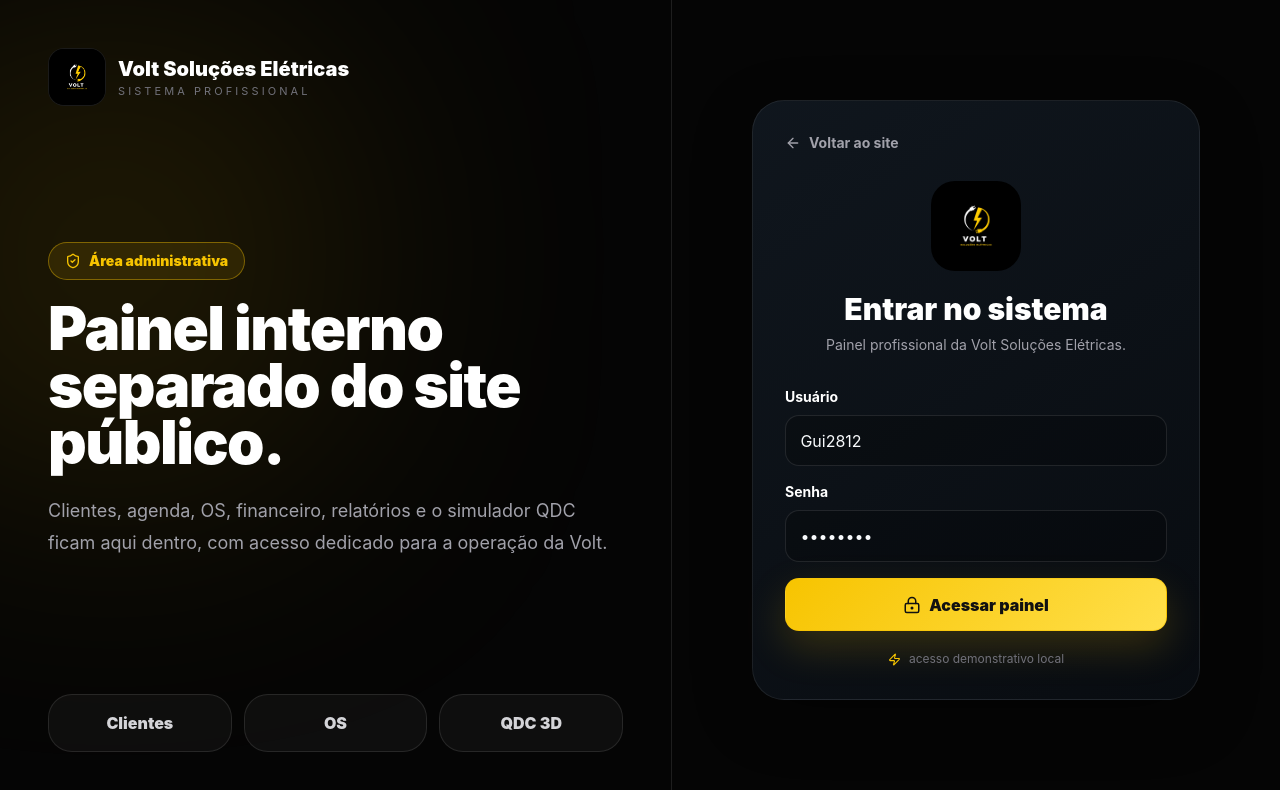
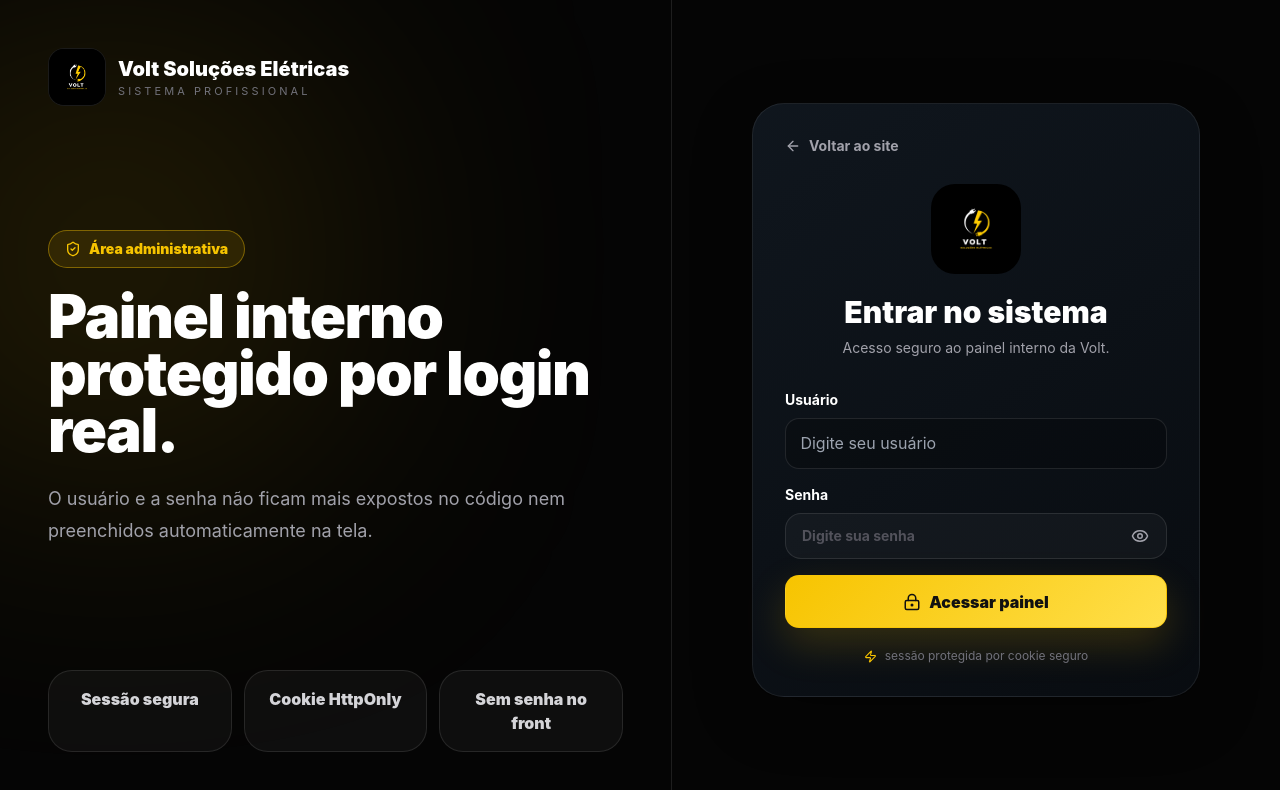
Before and after one commit to gui2812/volt-solucoes-eletricas, a Next.js app: page /login in a window 1280 px wide. Shown: the top 790 px of the page. Built offline with nearby package versions, Linux system fonts and the light colour scheme.

Commit message:
Add files via upload

```diff
--- a/app/login/page.tsx
+++ b/app/login/page.tsx
@@ -2,31 +2,123 @@
 
 import Image from "next/image";
 import Link from "next/link";
-import { useRouter } from "next/navigation";
-import { FormEvent, useState } from "react";
-import { ArrowLeft, LockKeyhole, ShieldCheck, Zap } from "lucide-react";
+import { useRouter, useSearchParams } from "next/navigation";
+import { FormEvent, Suspense, useState } from "react";
+import { ArrowLeft, Eye, EyeOff, LockKeyhole, ShieldCheck, Zap } from "lucide-react";
+
+function LoginForm() {
+  const router = useRouter();
+  const searchParams = useSearchParams();
+  const next = searchParams.get("next") || "/dashboard";
+
+  const [user, setUser] = useState("");
+  const [password, setPassword] = useState("");
+  const [showPassword, setShowPassword] = useState(false);
+  const [loading, setLoading] = useState(false);
+  const [error, setError] = useState("");
+
+  async function submit(event: FormEvent) {
+    event.preventDefault();
+    setLoading(true);
+    setError("");
+
+    try {
+      const response = await fetch("/api/auth/login", {
+        method: "POST",
+        headers: {
+          "Content-Type": "application/json"
+        },
+        body: JSON.stringify({
+          user,
+          password
+        })
+      });
+
+      const data = await response.json();
+
+      if (!response.ok) {
+        throw new Error(data.error || "Usuário ou senha incorretos.");
+      }
+
+      localStorage.removeItem("volt_logged");
+      localStorage.removeItem("volt_login_date");
+
+      router.push(next.startsWith("/") ? next : "/dashboard");
+      router.refresh();
+    } catch (requestError) {
+      setError(requestError instanceof Error ? requestError.message : "Erro ao entrar no sistema.");
+    } finally {
+      setLoading(false);
+    }
+  }
+
+  return (
+    <form onSubmit={submit} className="card-premium w-full max-w-md rounded-[2rem] p-8">
+      <Link href="/" className="mb-7 inline-flex items-center gap-2 text-sm font-bold text-zinc-400 hover:text-white">
+        <ArrowLeft size={16} /> Voltar ao site
+      </Link>
+
+      <div className="mb-8 flex flex-col items-center text-center">
+        <Image src="/img/logo.png" alt="Volt" width={90} height={90} className="rounded-3xl" />
+        <h1 className="mt-5 text-3xl font-black">Entrar no sistema</h1>
+        <p className="mt-2 text-sm text-zinc-400">Acesso seguro ao painel interno da Volt.</p>
+      </div>
+
+      <label className="mb-2 block text-sm font-bold">Usuário</label>
+      <input
+        className="input-dark mb-4"
+        value={user}
+        onChange={(event) => setUser(event.target.value)}
+        autoComplete="username"
+        placeholder="Digite seu usuário"
+      />
+
+      <label className="mb-2 block text-sm font-bold">Senha</label>
+      <div className="mb-4 flex items-center rounded-2xl border border-white/10 bg-white/[.035] pr-2">
+        <input
+          className="w-full rounded-2xl bg-transparent px-4 py-3 text-sm font-bold text-white outline-none placeholder:text-zinc-600"
+          type={showPassword ? "text" : "password"}
+          value={password}
+          onChange={(event) => setPassword(event.target.value)}
+          autoComplete="current-password"
+          placeholder="Digite sua senha"
+        />
+        <button
+          type="button"
+          onClick={() => setShowPassword(!showPassword)}
+          className="grid h-10 w-10 place-items-center rounded-xl text-zinc-400 hover:bg-white/10 hover:text-white"
+          aria-label={showPassword ? "Ocultar senha" : "Mostrar senha"}
+        >
+          {showPassword ? <EyeOff size={18} /> : <Eye size={18} />}
+        </button>
+      </div>
+
+      {error && (
+        <p className="mb-4 rounded-2xl border border-red-500/30 bg-red-500/10 p-3 text-sm font-bold text-red-300">
+          {error}
+        </p>
+      )}
+
+      <button
+        disabled={loading}
+        className="btn-primary flex w-full items-center justify-center gap-2 disabled:cursor-not-allowed disabled:opacity-60"
+      >
+        <LockKeyhole size={18} /> {loading ? "Verificando..." : "Acessar painel"}
+      </button>
+
+      <p className="mt-5 flex items-center justify-center gap-2 text-xs text-zinc-500">
+        <Zap size={13} className="text-volt-yellow" /> sessão protegida por cookie seguro
+      </p>
+    </form>
+  );
+}
 
 export default function LoginPage() {
-  const router = useRouter();
-  const [user, setUser] = useState("Gui2812");
-  const [password, setPassword] = useState("volt2026");
-  const [error, setError] = useState("");
-
-  function submit(e: FormEvent) {
-    e.preventDefault();
-    if (user.trim().toLowerCase() === "gui2812" && password === "volt2026") {
-      localStorage.setItem("volt_logged", "true");
-      localStorage.setItem("volt_login_date", new Date().toISOString());
-      router.push("/dashboard");
-      return;
-    }
-    setError("Usuário ou senha incorretos.");
-  }
-
   return (
     <main className="grid min-h-screen bg-[#050505] text-white lg:grid-cols-[1.05fr_.95fr]">
       <section className="relative hidden overflow-hidden border-r border-white/10 p-12 lg:block">
         <div className="absolute -left-20 top-16 h-96 w-96 rounded-full bg-volt-yellow/20 blur-[140px]" />
+
         <div className="relative z-10 flex h-full flex-col justify-between">
           <Link href="/" className="inline-flex items-center gap-3">
             <Image src="/img/logo.png" alt="Volt" width={58} height={58} className="rounded-2xl border border-white/10 bg-black" />
@@ -40,32 +132,27 @@ export default function LoginPage() {
             <div className="mb-5 inline-flex items-center gap-2 rounded-full border border-volt-yellow/40 bg-volt-yellow/10 px-4 py-2 text-sm font-black text-volt-yellow">
               <ShieldCheck size={16} /> Área administrativa
             </div>
-            <h1 className="text-6xl font-black leading-[.95] tracking-tight">Painel interno separado do site público.</h1>
-            <p className="mt-6 text-lg leading-8 text-zinc-400">Clientes, agenda, OS, financeiro, relatórios e o simulador QDC ficam aqui dentro, com acesso dedicado para a operação da Volt.</p>
+
+            <h1 className="text-6xl font-black leading-[.95] tracking-tight">Painel interno protegido por login real.</h1>
+            <p className="mt-6 text-lg leading-8 text-zinc-400">
+              O usuário e a senha não ficam mais expostos no código nem preenchidos automaticamente na tela.
+            </p>
           </div>
 
           <div className="grid grid-cols-3 gap-3">
-            {["Clientes", "OS", "QDC 3D"].map((item) => <div key={item} className="rounded-3xl border border-white/10 bg-white/[.04] p-4 text-center font-black text-zinc-300">{item}</div>)}
+            {["Sessão segura", "Cookie HttpOnly", "Sem senha no front"].map((item) => (
+              <div key={item} className="rounded-3xl border border-white/10 bg-white/[.04] p-4 text-center font-black text-zinc-300">
+                {item}
+              </div>
+            ))}
           </div>
         </div>
       </section>
 
       <section className="grid place-items-center px-5 py-10">
-        <form onSubmit={submit} className="card-premium w-full max-w-md rounded-[2rem] p-8">
-          <Link href="/" className="mb-7 inline-flex items-center gap-2 text-sm font-bold text-zinc-400 hover:text-white"><ArrowLeft size={16} /> Voltar ao site</Link>
-          <div className="mb-8 flex flex-col items-center text-center">
-            <Image src="/img/logo.png" alt="Volt" width={90} height={90} className="rounded-3xl" />
-            <h1 className="mt-5 text-3xl font-black">Entrar no sistema</h1>
-            <p className="mt-2 text-sm text-zinc-400">Painel profissional da Volt Soluções Elétricas.</p>
-          </div>
-          <label className="mb-2 block text-sm font-bold">Usuário</label>
-          <input className="input-dark mb-4" value={user} onChange={(e) => setUser(e.target.value)} />
-          <label className="mb-2 block text-sm font-bold">Senha</label>
-          <input className="input-dark mb-4" type="password" value={password} onChange={(e) => setPassword(e.target.value)} />
-          {error && <p className="mb-4 rounded-2xl border border-red-500/30 bg-red-500/10 p-3 text-sm font-bold text-red-300">{error}</p>}
-          <button className="btn-primary flex w-full items-center justify-center gap-2"><LockKeyhole size={18} /> Acessar painel</button>
-          <p className="mt-5 flex items-center justify-center gap-2 text-xs text-zinc-500"><Zap size={13} className="text-volt-yellow" /> acesso demonstrativo local</p>
-        </form>
+        <Suspense>
+          <LoginForm />
+        </Suspense>
       </section>
     </main>
   );
```
